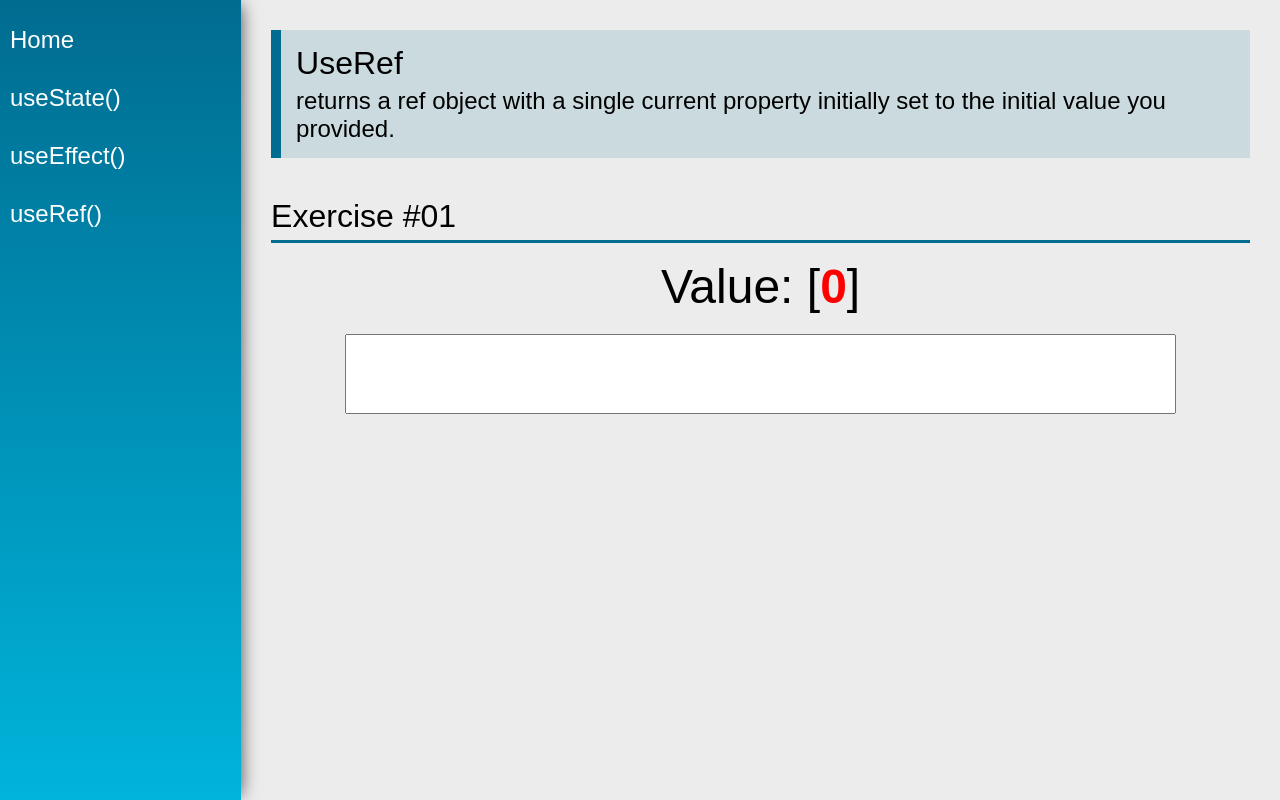
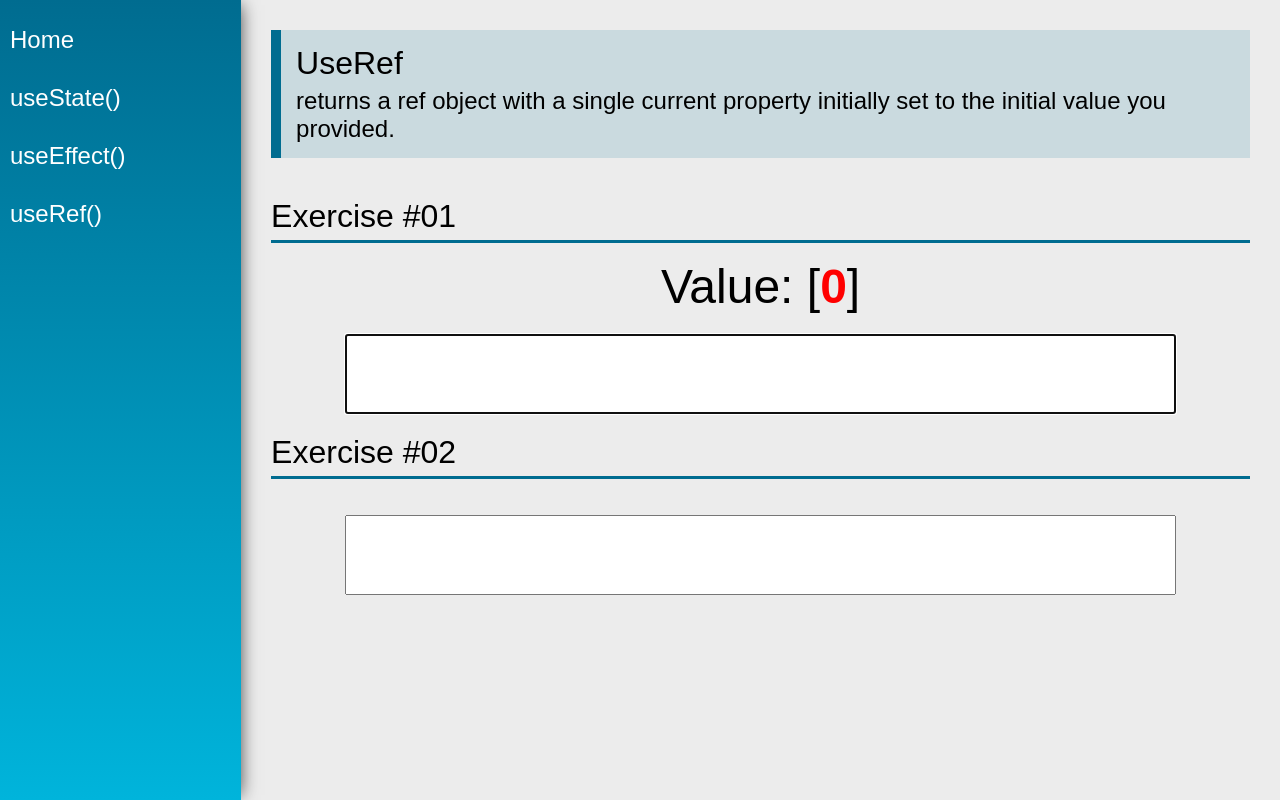
Before and after one commit to bryanoliveira11/Curso-React-Redux, a React (Create React App) app in the folder react-hooks/: page /useRef in a window 1280 px wide. Built offline with nearby package versions, Linux system fonts and the light colour scheme.

Commit message:
useRef #2

```diff
--- a/react-hooks/src/views/examples/UseRef.jsx
+++ b/react-hooks/src/views/examples/UseRef.jsx
@@ -4,11 +4,20 @@
 
 const UseRef = (props) => {
   const [value1, setValue1] = useState('');
+  const [value2, setValue2] = useState('');
   const count = useRef(0);
+  const input1 = useRef(null);
+  const input2 = useRef(null);
 
   useEffect(() => {
     count.current = count.current + 1;
+    input2.current.focus();
   }, [value1]);
+
+  useEffect(() => {
+    count.current++;
+    input1.current.focus();
+  }, [value2]);
 
   return (
     <div className="UseRef">
@@ -27,8 +36,20 @@
         <input
           type="text"
           className="input"
+          ref={input1}
           value={value1}
           onChange={(e) => setValue1(e.target.value)}
+        />
+      </div>
+
+      <SectionTitle title="Exercise #02" />
+      <div className="center">
+        <input
+          type="text"
+          className="input"
+          ref={input2}
+          value={value2}
+          onChange={(e) => setValue2(e.target.value)}
         />
       </div>
     </div>
```
